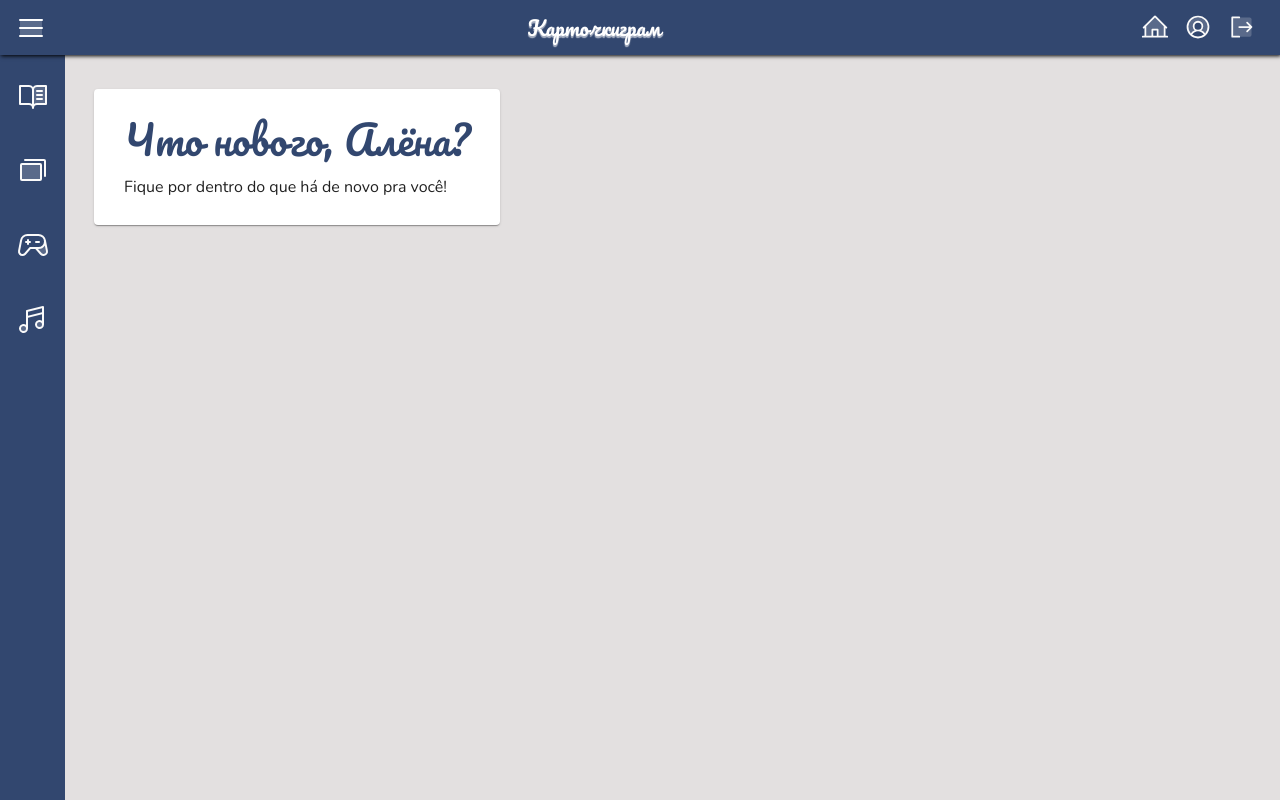
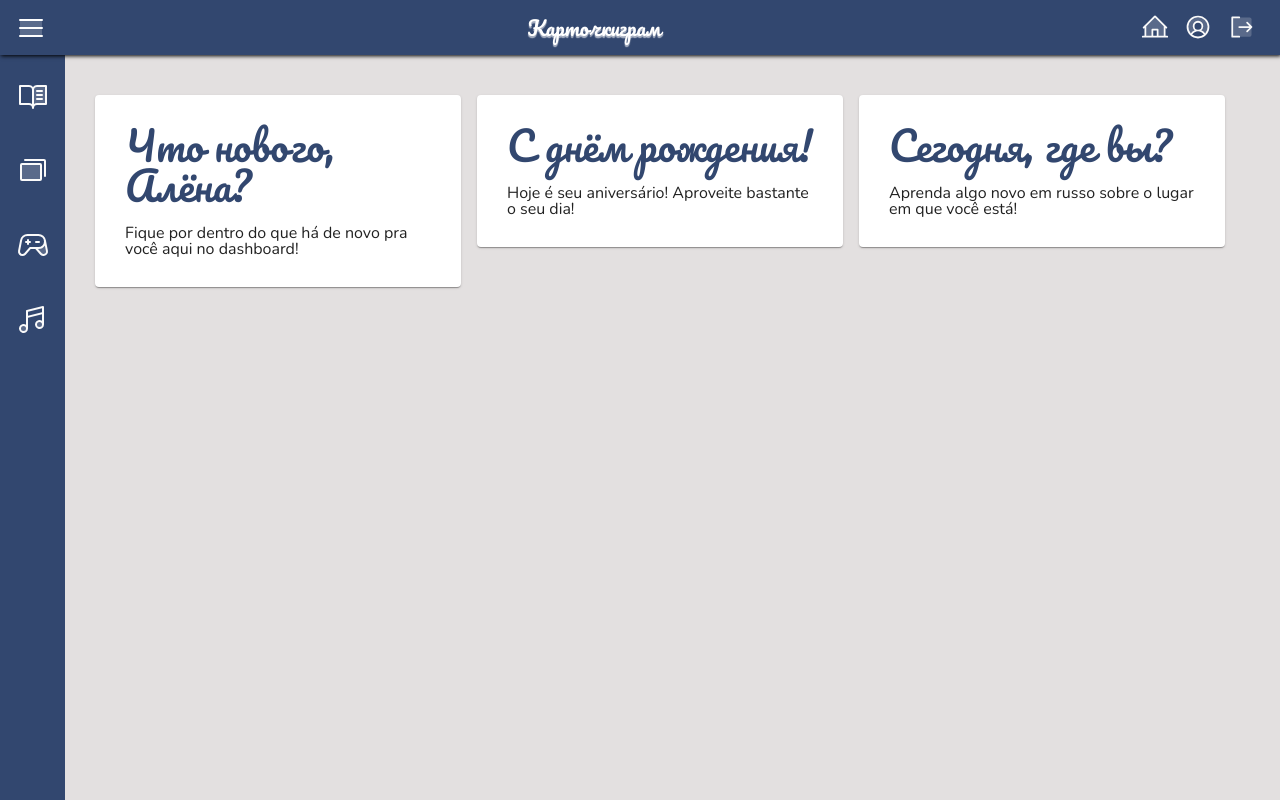
Before and after one commit to andrezzasouza/Cartochkigram, a Next.js app: page /dashboard in a window 1280 px wide. Built offline with nearby package versions, Linux system fonts and the light colour scheme.

Commit message:
feat: prepare dashboard for multiple cards

```diff
--- a/src/app/about-us/page.tsx
+++ b/src/app/about-us/page.tsx
@@ -1,13 +1,11 @@
 "use client";
 
 import Header from "@/components/Header/Header";
-import { useState } from "react";
 
 export default function AboutUs() {
-  const [open, setOpen] = useState<boolean>(false);
   return (
     <>
-      <Header placement="internal" open={open} setOpen={setOpen}>
+      <Header placement="external">
         <div></div>
       </Header>
     </>
--- a/src/app/blog/page.tsx
+++ b/src/app/blog/page.tsx
@@ -1,13 +1,11 @@
 "use client";
 
 import Header from "@/components/Header/Header";
-import { useState } from "react";
 
 export default function Blog() {
-  const [open, setOpen] = useState<boolean>(false);
   return (
     <>
-      <Header placement="internal" open={open} setOpen={setOpen}>
+      <Header placement="external">
         <div></div>
       </Header>
     </>
--- a/src/app/dashboard/page.tsx
+++ b/src/app/dashboard/page.tsx
@@ -9,7 +9,6 @@ import { nunito, pacifico } from "@/app/fonts";
 import { useState } from "react";
 import PaperCard from "@/components/PaperCard/PaperCard";
 import GridLayout from "@/components/GridLayout/GridLayout";
-import Grid from "@mui/material/Grid";
 
 export default function Dashboard() {
   const [open, setOpen] = useState<boolean>(false);
@@ -19,7 +18,7 @@ export default function Dashboard() {
   };
 
   return (
-    <DashboardContainer>
+    <DashboardMain>
       <Header placement="internal" open={open} setOpen={setOpen}>
         <>
           <LoggedInSideHeader
@@ -28,32 +27,39 @@ export default function Dashboard() {
           />
         </>
       </Header>
-      <DashboardMain className={nunito.className}>
+      <DashboardContainer className={nunito.className}>
         <Sidebar open={open} />
         <GridLayout>
-          <PaperCard>
-            <Grid item xs={12}>
-              <h2 className={pacifico.className}>
-                Что нового{info.cyrillicName ? `, ${info.cyrillicName}` : ""}?
-              </h2>
-              <p>Fique por dentro do que há de novo pra você!</p>
-            </Grid>
+          <PaperCard xs={4}>
+            <h2 className={pacifico.className}>
+              Что нового{info.cyrillicName ? `, ${info.cyrillicName}` : ""}?
+            </h2>
+            <p>
+              Fique por dentro do que há de novo pra você aqui no dashboard!
+            </p>
+          </PaperCard>
+          <PaperCard xs={4}>
+            <h2 className={pacifico.className}>С днём рождения!</h2>
+            <p>Hoje é seu aniversário! Aproveite bastante o seu dia!</p>
+          </PaperCard>
+          <PaperCard xs={4}>
+            <h2 className={pacifico.className}>Сегодня, где вы?</h2>
+            <p>Aprenda algo novo em russo sobre o lugar em que você está!</p>
           </PaperCard>
         </GridLayout>
-      </DashboardMain>
-    </DashboardContainer>
+      </DashboardContainer>
+    </DashboardMain>
   );
 }
 
-const DashboardContainer = styled.main`
+const DashboardMain = styled.main`
   background-color: #e3e0e0;
-
   min-height: calc(100vh);
 `;
 
-const DashboardMain = styled.main`
+const DashboardContainer = styled.div`
   display: flex;
   flex-direction: column;
   padding: 20px 30px;
-  margin: 30px 25px 15px 80px;
+  margin: 20px 25px 15px 65px;
 `;
--- a/src/components/PaperCard/PaperCard.tsx
+++ b/src/components/PaperCard/PaperCard.tsx
@@ -1,8 +1,13 @@
+import Grid from "@mui/material/Grid";
 import Paper from "@mui/material/Paper";
 import styled from "styled-components";
 
-export default function PaperCard({ children }) {
-  return <StyledPaper elevation={1}>{children}</StyledPaper>;
+export default function PaperCard({ children, xs }) {
+  return (
+    <Grid item xs={xs}>
+      <StyledPaper elevation={1}>{children}</StyledPaper>
+    </Grid>
+  );
 }
 
 const StyledPaper = styled(Paper)`
```
